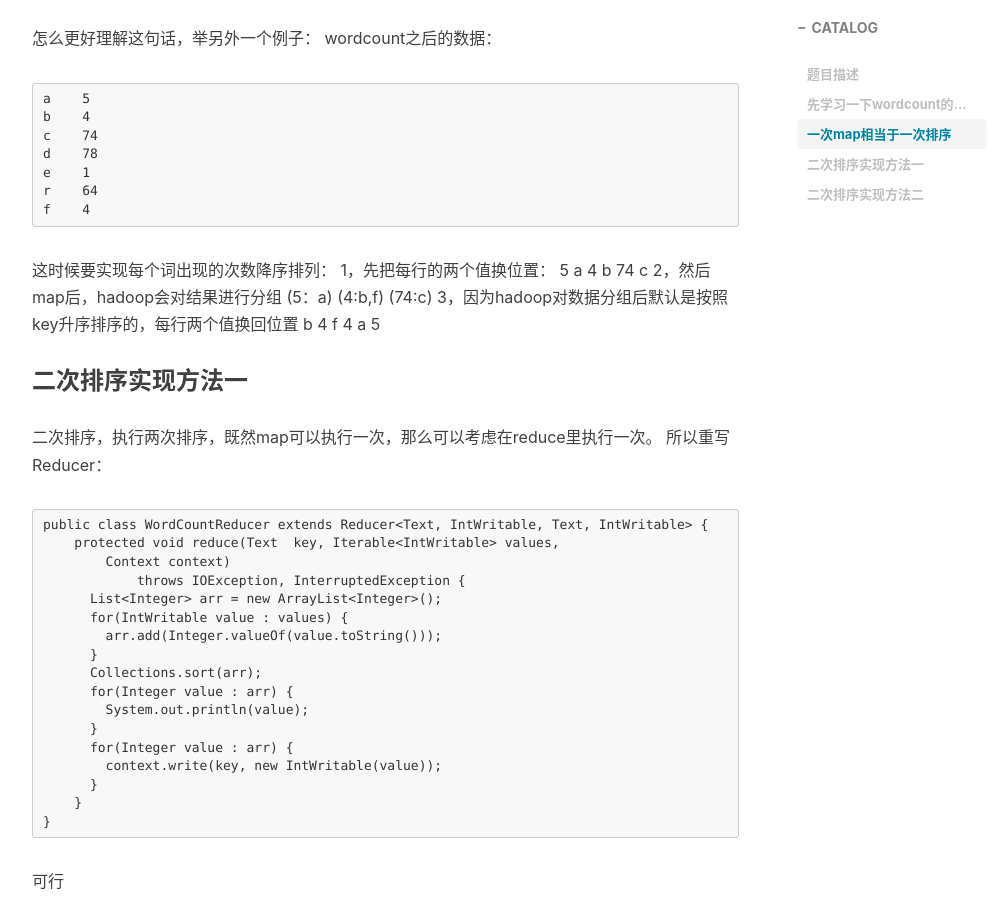
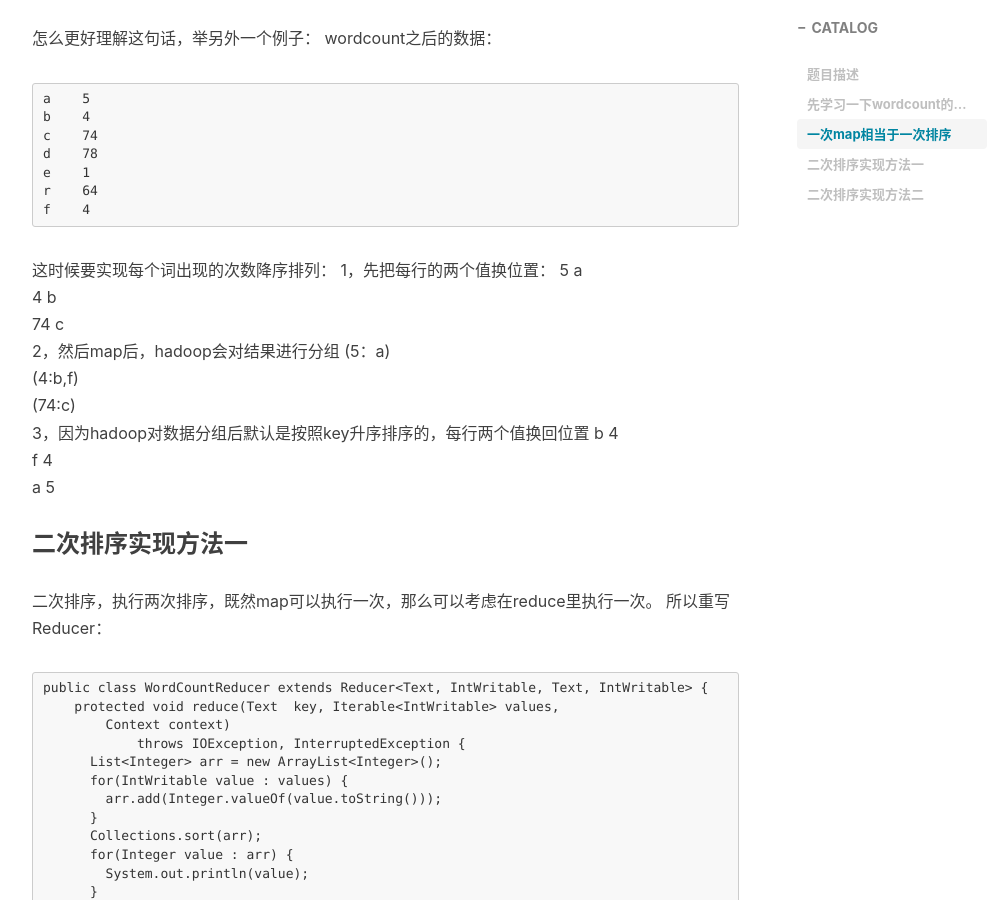
Before and after one commit to archer811/archer811.github.io, a Jekyll site: the page built from _posts/2017-07-12-mr-Secondary-Sorting.markdown, in a window 1280 px wide and 900 px high, scrolled down 2330 px. Shown: the whole window, without its empty margins (233-1229 px from the left). Built offline with Jekyll 4.4.1, drawn with Linux system fonts in a browser that asks for light colours; nearby versions of some CDN libraries; comment, search, counter and statistics services are not loaded.

````diff
--- a/_posts/2017-07-12-mr-Secondary-Sorting.markdown
+++ b/_posts/2017-07-12-mr-Secondary-Sorting.markdown
@@ -99,17 +99,17 @@ f    4
 ```
 这时候要实现每个词出现的次数降序排列：
 1，先把每行的两个值换位置：
-5 a
-4 b
-74 c
+5 a<br>
+4 b<br>
+74 c<br>
 2，然后map后，hadoop会对结果进行分组
-(5：a)
-(4:b,f)
-(74:c)
+(5：a)<br>
+(4:b,f)<br>
+(74:c)<br>
 3，因为hadoop对数据分组后默认是按照key升序排序的，每行两个值换回位置
-b 4
-f 4
-a 5
+b 4<br>
+f 4<br>
+a 5<br>
 
 
 ### 二次排序实现方法一
````
